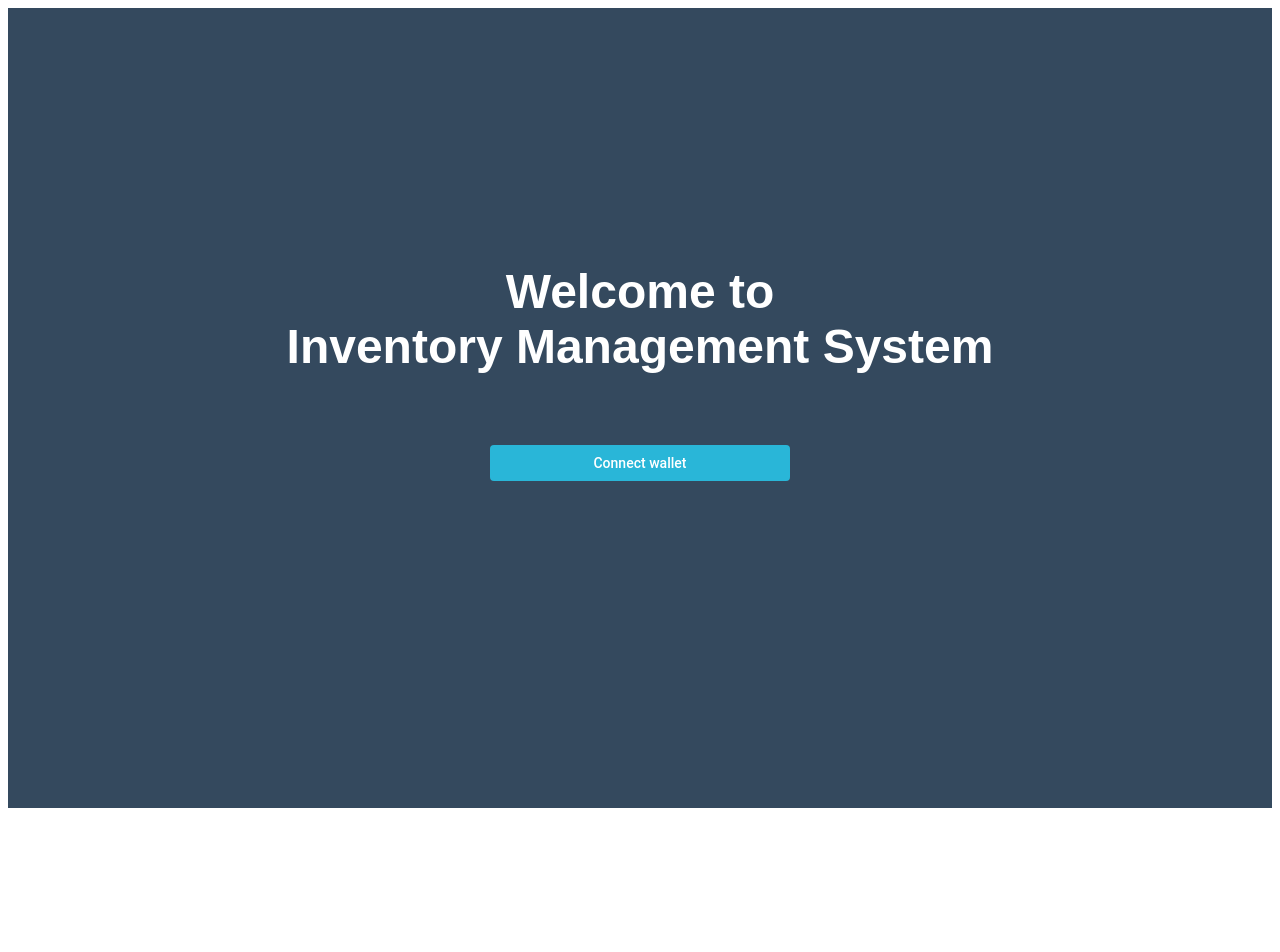
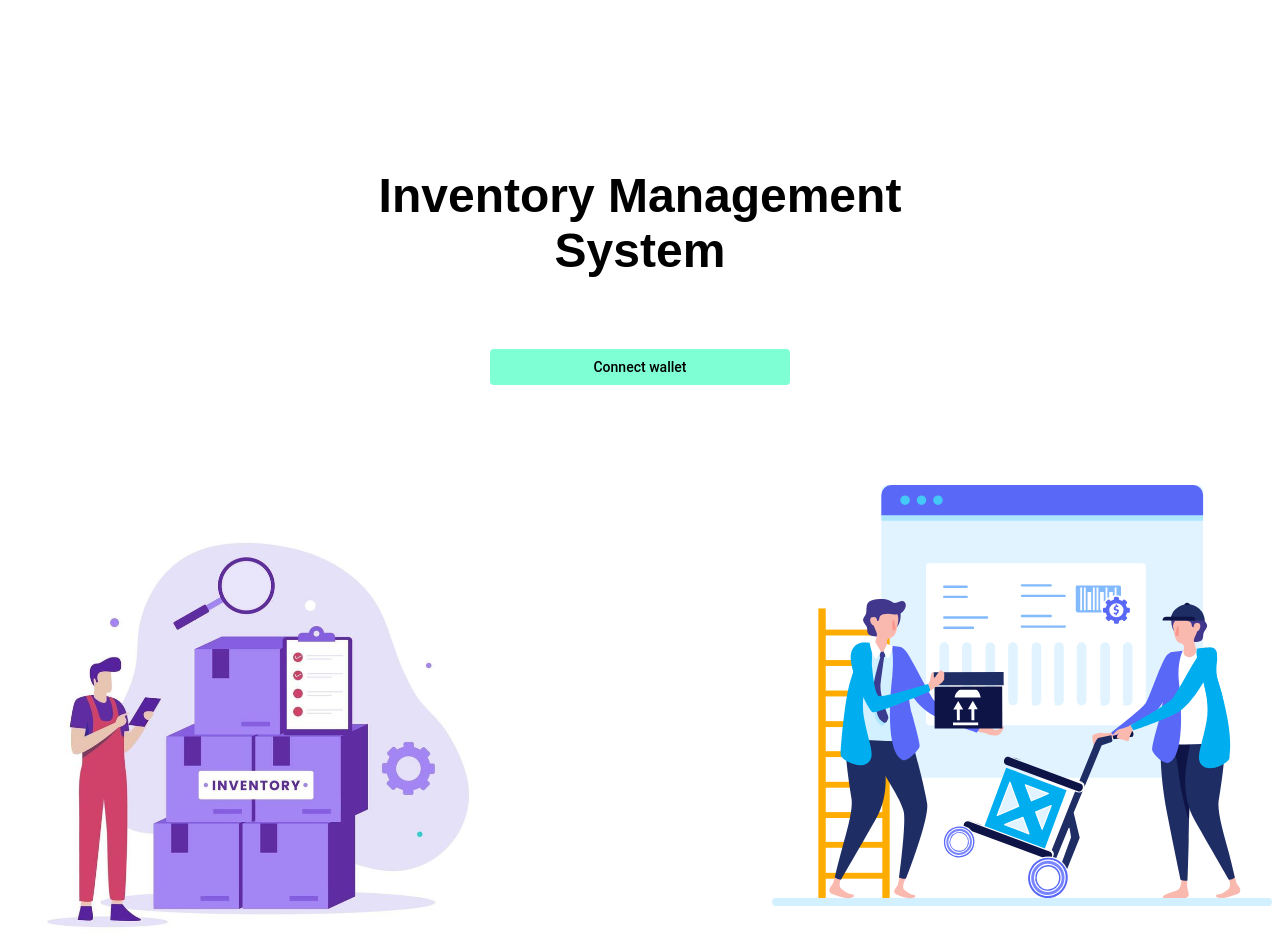
Before and after one commit to aniol-carbo/mcd-frontend, an Angular app: page / in a window 1280 px wide. Shown: the top 952 px of the page. Before the commit the page ends 816 px from the top, so only its background shows below. Built offline with nearby package versions, Linux system fonts and the light colour scheme.

Commit message:
Redesign the connect wallet page

```diff
--- a/src/app/shared/connect-wallet/connect-wallet.component.css
+++ b/src/app/shared/connect-wallet/connect-wallet.component.css
@@ -6,7 +6,19 @@ html {
   height: 100vh;
   display: block;
   justify-content: center;
-  background-color: #34495eff;
+  /*background-color: #34495eff;*/
+}
+
+.left {
+  width: 50%;
+  height: 100%;
+  float: left;
+}
+
+.right {
+  width: 50%;
+  height: 100%;
+  float: right;
 }
 
 .dataContainer {
@@ -15,15 +27,17 @@ html {
   justify-content: center;
   width: 70%;
   margin: auto;
-  padding-top: 16rem;
+  padding-top: 10rem;
   text-align: center;
 }
 
-.logo {
+.title {
   text-align: center;
   font-size: 48px;
   font-weight: 600;
-  color: white;
+  width: 50vw;
+  margin: auto;
+  /*color: white;*/
   font-family: 'Raleway', sans-serif;
 }
 
@@ -31,12 +45,31 @@ html {
   text-align: center;
   font-size: 26px;
   margin-top: 70px;
-  color: white;
+  /*color: white;*/
   font-family: 'Raleway', sans-serif;
   font-weight: 400;
 }
 
 #button {
-  background-color: #29b6d8ff;
+  /*background-color: #29b6d8ff;*/
+  background-color: aquamarine;
   width: 300px;
 }
+.images-container {
+  display: flex;
+  flex-direction: row;
+  padding-top: 100px;
+}
+.image-container {
+  width: 50%;
+}
+.image-left {
+  width: 500px;
+  height: auto;
+  float: left;
+}
+.image-right {
+  width: 500px;
+  height: auto;
+  float: right;
+}
--- a/src/app/shared/connect-wallet/connect-wallet.component.html
+++ b/src/app/shared/connect-wallet/connect-wallet.component.html
@@ -1,7 +1,8 @@
 <div class="mainContainer">
+<!--  <div class="left">-->
     <div class="dataContainer">
-    <div class="logo">
-      Welcome to <br> Inventory Management System
+      <div class="title">
+        Inventory Management System
       </div>
       <div class="button">
         <button id="button" mat-button (click)="connectWallet()">
@@ -9,4 +10,18 @@
         </button>
       </div>
     </div>
+    <div class="images-container">
+      <div class="image-container">
+        <img src="../../assets/img/inventory-control.jpg" class="image-left">
       </div>
+      <div class="image-container">
+        <img src="../../assets/img/inventory.svg" class="image-right">
+      </div>
+    </div>
+<!--  </div>-->
+<!--  <div class="right">-->
+<!--    <div class="image">-->
+<!--      <img src="../../assets/img/inventory.svg">-->
+<!--    </div>-->
+<!--  </div>-->
+</div>
```
Also changed, not shown: src/assets/img/inventory-control.jpg (added), src/assets/img/inventory.svg (added). Lines whose indentation alone changed are shown as unchanged.
